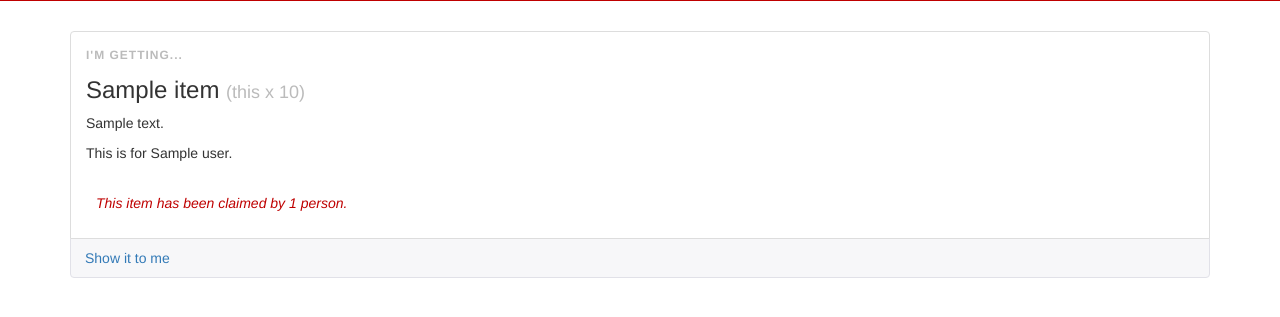
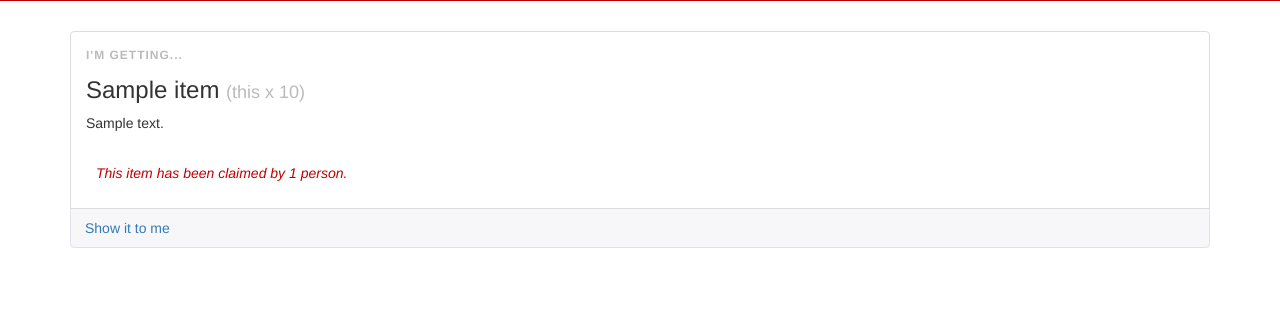
Before and after one commit to dirn/Secret-Santa, a Python web app: template xmas/frontend/templates/events/claims.html in a window 1280 px wide. Shown: the part 251-568 px from the top of the page. Run offline with Jinja, Linux system fonts and the light colour scheme; the template is opened without the code that fills it: most values are stand-ins (such as "Sample title", 1, 10 or a date in 2020); some libraries are stand-ins or nearby versions.

Commit message:
Remove recipient from Shopping List
It looks like the wrong user was being listed as the recipient of items
in the Shopping List. The feature is being removed until it's fixed.

```diff
--- a/xmas/frontend/templates/events/item.html
+++ b/xmas/frontend/templates/events/item.html
@@ -7,7 +7,6 @@
       {% endif %}
     </h3>
     {% if item.description %}<p>{{ item.description }}</p>{% endif %}
-    {% if show_recipient %}<p>This is for {{ item.recipient.user }}.</p>{% endif %}
     <div class="btn-group">
       {% if item.is_claimed(current_user.id) %}
         <button type="button" class="btn btn-default xmas-unclaim" data-id="{{ item.id }}">Nah, I changed my mind</button>
```
